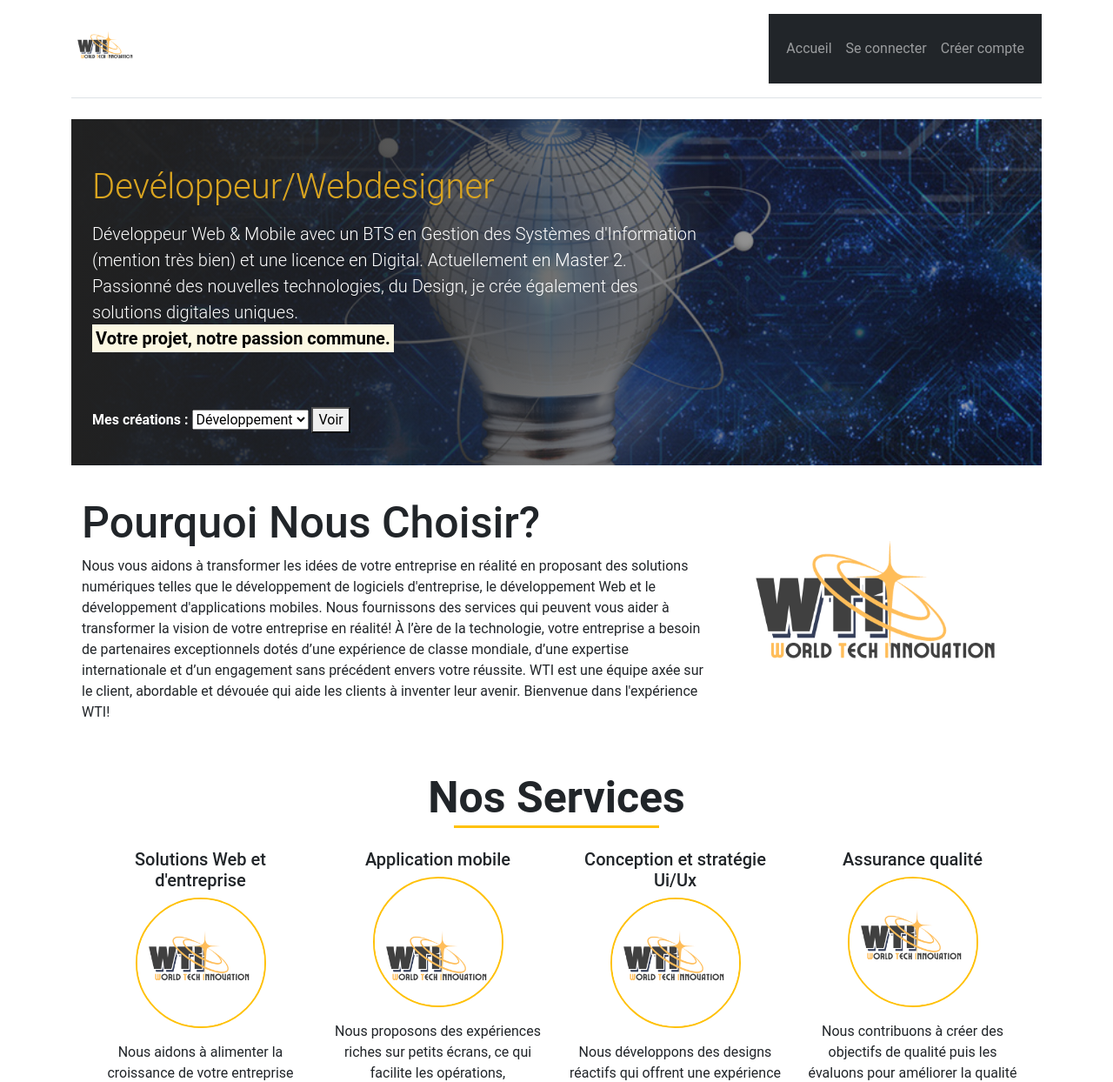
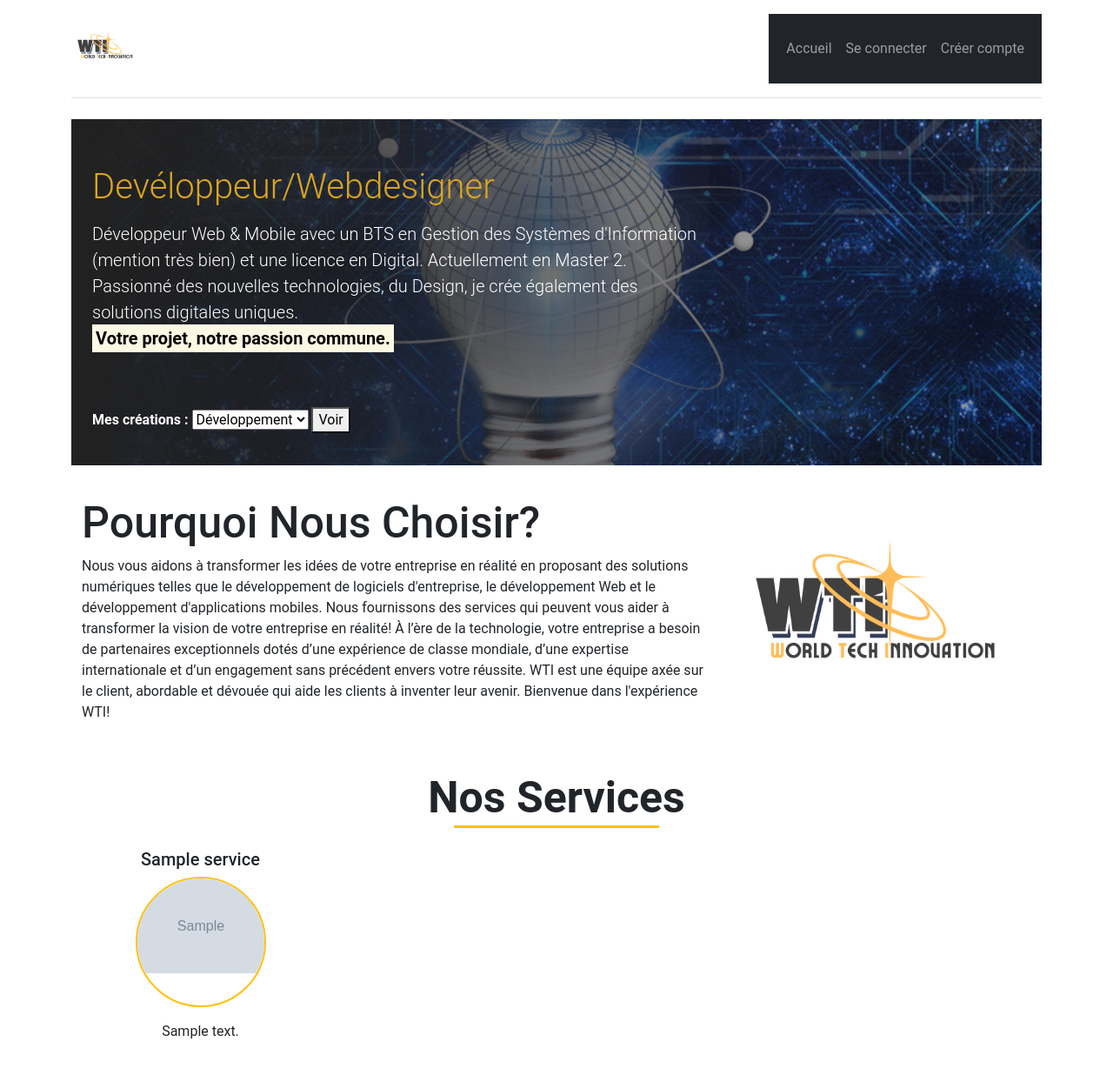
Before and after one commit to Billy3Joe/monSiteweb, a PHP site: page /index.php in a window 1280 px wide. Shown: the top 1244 px of the page at 87% size. Run offline with PHP 8.4, Linux system fonts and the light colour scheme; tables that the repository leaves empty or names only in its code hold one stand-in row (values such as "Sample post"); grey boxes marked "Sample" are stand-in pictures; grey boxes are pictures that could not be loaded.

Commit message:
Get servicesok

```diff
--- a/controllers/Visiteur/Visiteur.controller.php
+++ b/controllers/Visiteur/Visiteur.controller.php
@@ -15,10 +15,11 @@ class VisiteurController extends MainController {
         // Toolbox::ajouterMessageAlerte("test", Toolbox::COULEUR_VERTE);
         // Toolbox::ajouterMessageAlerte("test2", Toolbox::COULEUR_ORANGE);
         // Toolbox::ajouterMessageAlerte("test3", Toolbox::COULEUR_ROUGE);
-
+        $services = $this->visiteurManager->getServices();
         $data_page = [
             "page_description" => "Description de la page d'accueil",
             "page_title" => "Titre de la page d'accueil",
+            "services" => $services,
             "view" => "views/Visiteur/accueil.view.php",
             "template" => "views/common/template.php",
         ];
--- a/models/Administrateur/Administrateur.model.php
+++ b/models/Administrateur/Administrateur.model.php
@@ -82,6 +82,14 @@ class AdministrateurManager extends MainManager {
         return $result['nombre_messages'];
     }
 
+    //Fonction pour recupérer le nombre total des services que propose l'World Tech Innovation
+    public function getNombreServices() {
+        $req = $this->getBdd()->prepare("SELECT COUNT(*) AS nombre_services FROM service");
+        $req->execute();
+        $result = $req->fetch(PDO::FETCH_ASSOC);
+        $req->closeCursor();
+        return $result['nombre_services'];
+    }
 
     public function deleteMessage($idMessage) {
         // Vérifiez si l'identifiant du message est valide
--- a/models/Visiteur/Visiteur.model.php
+++ b/models/Visiteur/Visiteur.model.php
@@ -40,6 +40,15 @@ class VisiteurManager extends MainManager {
             echo '<div class="error-message">' . $e->getMessage() . '</div>';
         }
     }
+
+    //Fonction pour récupérer la liste de tous les utilisateurs enregistrés sur le site
+    public function getServices() {
+        $req = $this->getBdd()->prepare("SELECT * FROM service");
+        $req->execute();
+        $datas = $req->fetchAll(PDO::FETCH_ASSOC);
+        $req->closeCursor();
+        return $datas;
+    }
 }
 
 // Créer une instance de VisiteurManager
--- a/views/Visiteur/accueil.view.php
+++ b/views/Visiteur/accueil.view.php
@@ -54,65 +54,19 @@
       <img src="<?= URL; ?>public/Assets/images/monLogo.png" alt="logo" class="img-fluid" />
     </div>
   </div>
-
   <div class="container components mt-1" id="compo">
     <h4 class="text-center mb-4 display-2" style="font-weight: bold; font-size:50px;"><span class="underline-yellow">Nos Services</span></h4>
     <div class="row">
-        <!-- Service 1 -->
+        <?php foreach ($services as $service) : ?>
+            <!-- Service -->
             <div class="col-md-3">
-          <h5 class="text-center">Solutions Web et d'entreprise</h5>
+                <h5 class="text-center"><?php echo $service["title"] ?></h5>
                 <div class="rounded-circle overflow-hidden mx-auto mb-3" style="width: 150px; height: 150px; border: 2px solid  #ffc107;">
-            <img src="<?= URL; ?>public/Assets/images/monLogo.png" alt="Service 1" class="img-fluid" />
+                    <img src="<?= URL; ?>public/Assets/images/<?= $service['image'] ?>" alt="Service" class="img-fluid" />
                 </div>
-          <p class="text-center">
-             Nous aidons à alimenter la croissance
-             de votre entreprise numérique avec la
-             promesse d’améliorer l’évolutivité, en
-             développant des sites Web d’entreprise
-             à partir de zéro.
-          </p>
+                <p class="text-center"><?php echo $service["description"] ?></p>
             </div>
-
-        <!-- Service 2 -->
-        <div class="col-md-3">
-          <h5 class="text-center">Application mobile</h5>
-          <div class="rounded-circle overflow-hidden mx-auto mb-3" style="width: 150px; height: 150px; border: 2px solid  #ffc107;">
-            <<img src="<?= URL; ?>public/Assets/images/monLogo.png" alt="Service 2" class="img-fluid" />
-          </div>
-          <p class="text-center">
-             Nous proposons des expériences riches sur
-             petits écrans, ce qui facilite les opérations,
-             l'engagement des consommateurs et le succès de
-             votre entreprise.
-          </p>
-        </div>
-
-        <!-- Service 3 -->
-        <div class="col-md-3">
-          <h5 class="text-center">Conception et stratégie Ui/Ux</h5>
-          <div class="rounded-circle overflow-hidden mx-auto mb-3" style="width: 150px; height: 150px; border: 2px solid  #ffc107;">
-          <img src="<?= URL; ?>public/Assets/images/monLogo.png" alt="Service 3" class="img-fluid" />
-          </div>
-          <p class="text-center">
-             Nous développons des designs réactifs
-             qui offrent une expérience utilisateur
-             exceptionnelle et un Interface utilisateur
-             exceptionnelle.
-          </p>
-        </div>
-
-        <!-- Service 4 -->
-        <div class="col-md-3">
-          <h5 class="text-center">Assurance qualité</h5>
-          <div class="rounded-circle overflow-hidden mx-auto mb-3" style="width: 150px; height: 150px; border: 2px solid  #ffc107;">
-          <img src="<?= URL; ?>public/Assets/images/monLogo.png" alt="Service 4" class="img-fluid" />
-          </div>
-          <p class="text-center">
-            Nous contribuons à créer des objectifs de qualité
-            puis les évaluons pour améliorer la qualité du logiciel
-            afin de satisfaire des critères de performance.
-          </p>
-        </div>
+              <?php endforeach; ?>
           </div>
       </div>
 
```
Also changed, not shown: views/Administrateur/dashboard.view.php (+10 -3 lines). Lines whose indentation alone changed are shown as unchanged.
